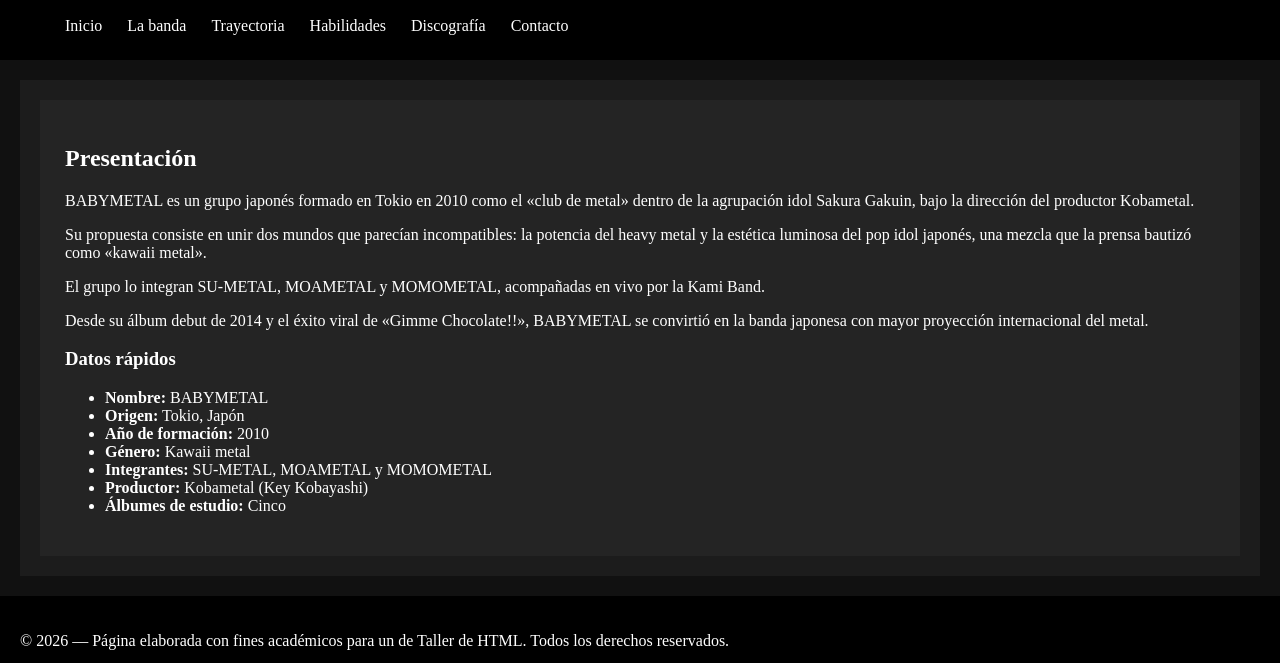
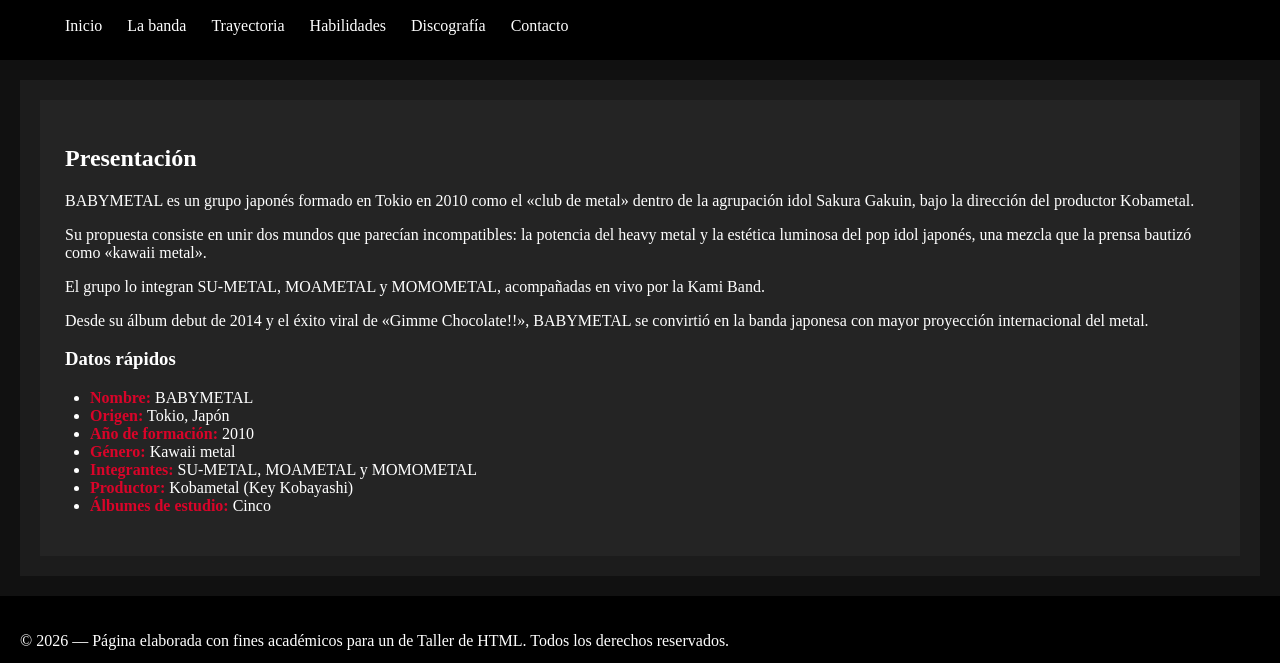
Before and after one commit to hajox1924r-source/desarrollosfot, a plain HTML site: page index.html in a window 1280 px wide. Shown: the part 126-789 px from the top of the page. Drawn offline with Linux system fonts and the light colour scheme.

Commit message:
añadido de estilo

```diff
--- a/style.css
+++ b/style.css
@@ -57,3 +57,15 @@
 nav a:hover {
     color: #d90429;
 }
+
+section ul {
+    padding-left: 25px;
+}
+
+section il {
+    margin-bottom: 8px;
+}
+
+section li strong {
+    color: #d90429;
+}
```
